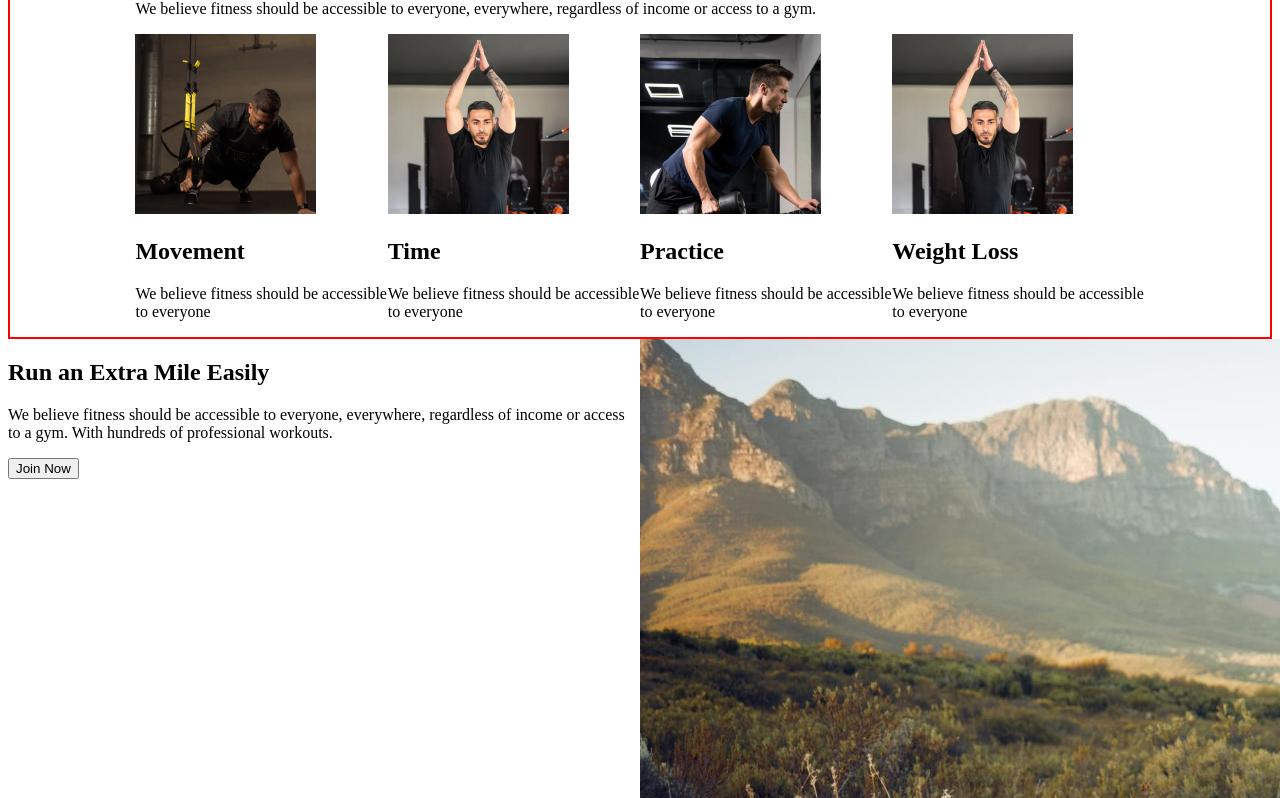
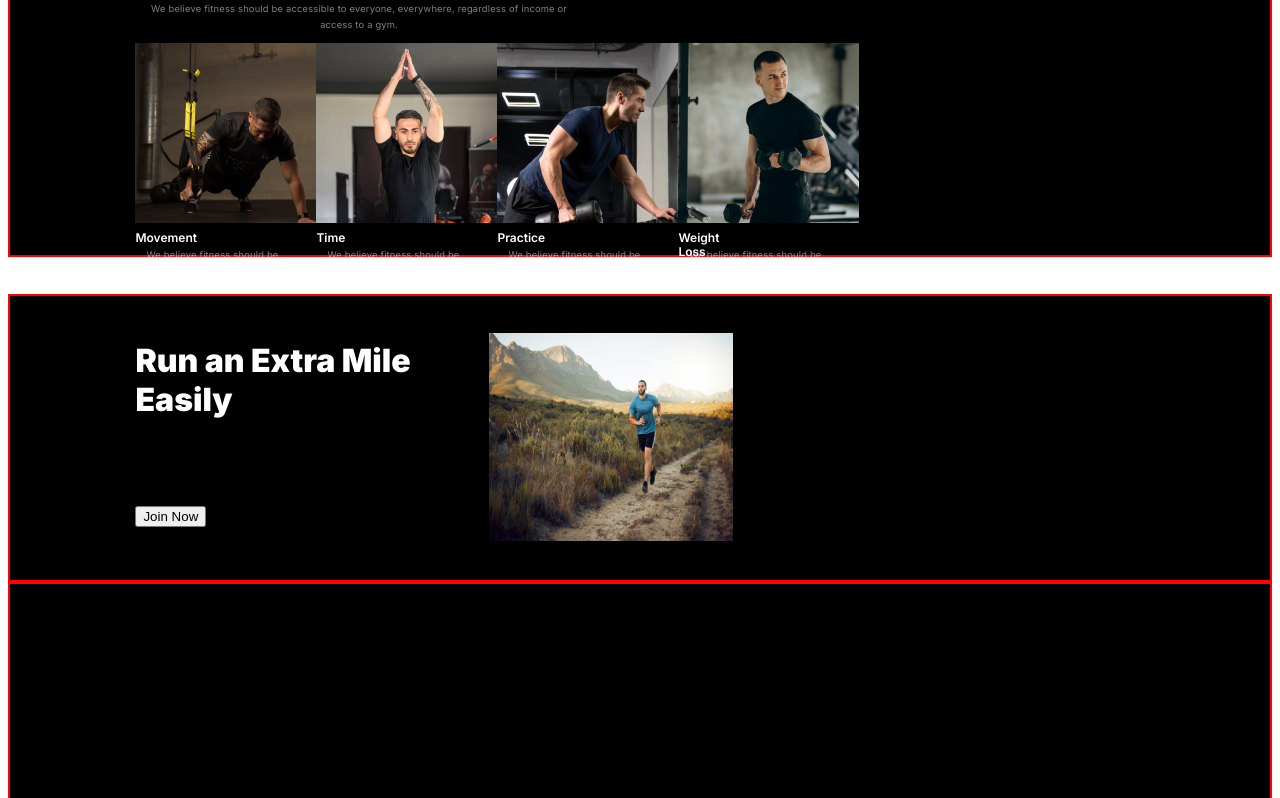
Before and after one commit to AtaurRahmanTG/assignment02, a plain HTML site: page index.html in a window 1280 px wide. Shown: the part 592-1390 px from the top of the page. Drawn offline with Linux system fonts and the light colour scheme; a web font is replaced by a local one.

Commit message:
second commit

```diff
--- a/index.html
+++ b/index.html
@@ -41,22 +41,22 @@
             <div class="habit-cards">
                 <div class="movement">
                     <img src="assets/images/image 3.png" alt="">
-                    <h1>Movement</h1>
+                    <h4>Movement</h4>
                     <p>We believe fitness should be accessible to everyone</p>
                 </div>
                 <div class="time">
                     <img src="assets/images/image 2.png" alt="">
-                    <h1>Time</h1>
+                    <h4>Time</h4>
                     <p>We believe fitness should be accessible to everyone</p>
                 </div>
                 <div class="practice">
                     <img src="assets/images/image 4.png" alt="">
-                    <h1>Practice</h1>
+                    <h4>Practice</h4>
                     <p>We believe fitness should be accessible to everyone</p>
                 </div>
                 <div class="weight-loss">
-                    <img src="assets/images/image 2.png" alt="">
-                    <h1>Weight Loss</h1>
+                    <img src="assets/images/image 5.png" alt="">
+                    <h4>Weight Loss</h4>
                     <p>We believe fitness should be accessible to everyone</p>
                 </div>
             </div>
@@ -142,15 +142,21 @@
         <div class="train-mem-content">
             <div class="trainer">
                 <div class="trainer-text">
-
+                    <h1>Trainer Series</h1>
+                    <p>Exercise with your favorite trainer in our new Trainer Series programs.
+                         </p>
+                         <button>view series</button>
                 </div>
-                <img src="" alt="">
+                <img src="assets/images/trainerone.jpg" alt="">
             </div>
             <div class="membership">
                 <div class="membership-text">
-
+                    <h1>Earn a Free Plus Membership</h1>
+                    <p>Share your referral code and every sign up earns rewards to put toward your membership.
+                         </p>
+                         <button>Learn About Rewards</button>
                 </div>
-                <img src="" alt="">
+                <img src="assets/images/membershipone.jpeg" alt="">
             </div>
         </div>
     </section>
@@ -169,7 +175,7 @@
                 <div class="member-photo">
                     <img src="assets/images/trainer2.png" alt="">
                     <div class="photo-text">
-                        <h4>Cameron Willi</h4>
+                        <h4>Cameron Will</h4>
                         <p>trainer</p>
                     </div>
                 </div>
--- a/styles/style.css
+++ b/styles/style.css
@@ -36,7 +36,7 @@ nav ul a{
 }
 .banner-content{
     display: flex;
-    justify-content: ;
+
 
 }
 .banner-text{
@@ -88,33 +88,123 @@ top: 7.031vw;
     margin: 0;
     padding: 0;
     border: 2px solid red;
-    background:
+    background: black ;
 }
 .habit-content{
+    width: 54.375vw;
+height: 23.542vw;
     margin-top: 2.9vw;
     margin-left: 9.8vw;
     margin-right: 9.8vw;
 
 }
+
+.habit-content > h1 {
+    color: rgb(255, 255, 255);
+font-family: Inter;
+font-size: 2.5vw;
+font-weight: 900;
+text-align: left;
+padding:0;
+width: 24.792vw;
+height: 3.021vw;
+gap: 14;
+margin: 0.729vw;
+
+}
+
+.habit-content > p{
+    color: rgba(255, 255, 255, 0.5);
+font-family: Inter;
+font-size: 0.729vw;
+font-weight: 400;
+line-height: 1.25vw;
+letter-spacing:0.016vw;
+text-align: center;
+gap: 14;
+padding: 0px;
+margin: 0.729vw 0vw;
+width: 34.948vw;
+height: 2.5vw;
+}
 .habit-cards{
     display: flex;
+}
+.habit-cards h4{
+    color: rgb(255, 255, 255);
+font-family: Inter;
+font-size: 0.938vw;
+font-weight: 600;
+line-height: 120%;
+letter-spacing: 0%;
+text-align: left;
+width: 4.844vw;
+height: 1.146vw;
+margin: 0.313vw 0vw;
+
+}
+.habit-cards p{
+    color: rgba(255, 255, 255, 0.5);
+font-family: Inter;
+font-size: 0.729vw;
+font-weight: 400;
+line-height:0.938vw ;
+letter-spacing: 0.016vw;
+text-align: center;
+width: 12.031vw;
+height: 1.875vw;
+margin: 0.313vw 0vw;
+}
+.extra-mile {
+        margin: 0;
+        margin-top: 2.9vw;
+        padding: 0;
+        border: 2px solid red;
+        background: black ;
 }
 
 .extra-mile-content{
     display: flex;
+    width: 55.208vw;
+    height: 19.323vw;
+    margin-top: 2.9vw;
+    margin-left: 9.8vw;
+    margin-right: 9.8vw;
 
 }
 .extra-mile-text{
     width: 50%;
 }
-.extra-mile-image{
+.extra-mile-text h1 {
+    color: rgb(255, 255, 255);
+font-family: Inter;
+font-size: 2.5vw;
+font-weight: 900;
+line-height: 120%;
+letter-spacing: 0%;
+text-align: left;
+width:23.073vw;
+height:6.042vw;
+gap: 14;
+margin: 0.729vw 0vw;
+
+}
+.extra-mile-image {
     width: 50%;
+}
+
+.extra-mile-image img {
+    width: 19.063vw;
+    height: 16.25vw;
+    left: 34.479vw;
+    top: 1.563vw;
+background: url(4);
 }
 .calculator{
     margin: 0;
     padding: 0;
     border: 2px solid red;
-    background:
+    background: black;
 }
 .cal-chart-bmi{
     display: flex;
@@ -125,11 +215,25 @@ top: 7.031vw;
 .cal-bmi{
     width: 50%;
 }
+.creativity {
+    margin: 0;
+    padding: 0;
+    border: 2px solid red;
+    background: black;
+}
+.train-mem-content{
+    margin-top: 2.9vw;
+    margin-left: 9.8vw;
+    margin-right: 9.8vw;
+    display: flex;
+
+}
+
 .team{
     margin: 0;
     padding: 0;
     border: 2px solid red;
-    background:
+    background: black ;
 }
 .special{
     margin-top: 2.9vw;
@@ -145,7 +249,7 @@ top: 7.031vw;
     margin: 0;
     padding: 0;
     border: 2px solid red;
-    background:
+    background: black;
 }
 .footer-content{
     display: flex;
```
